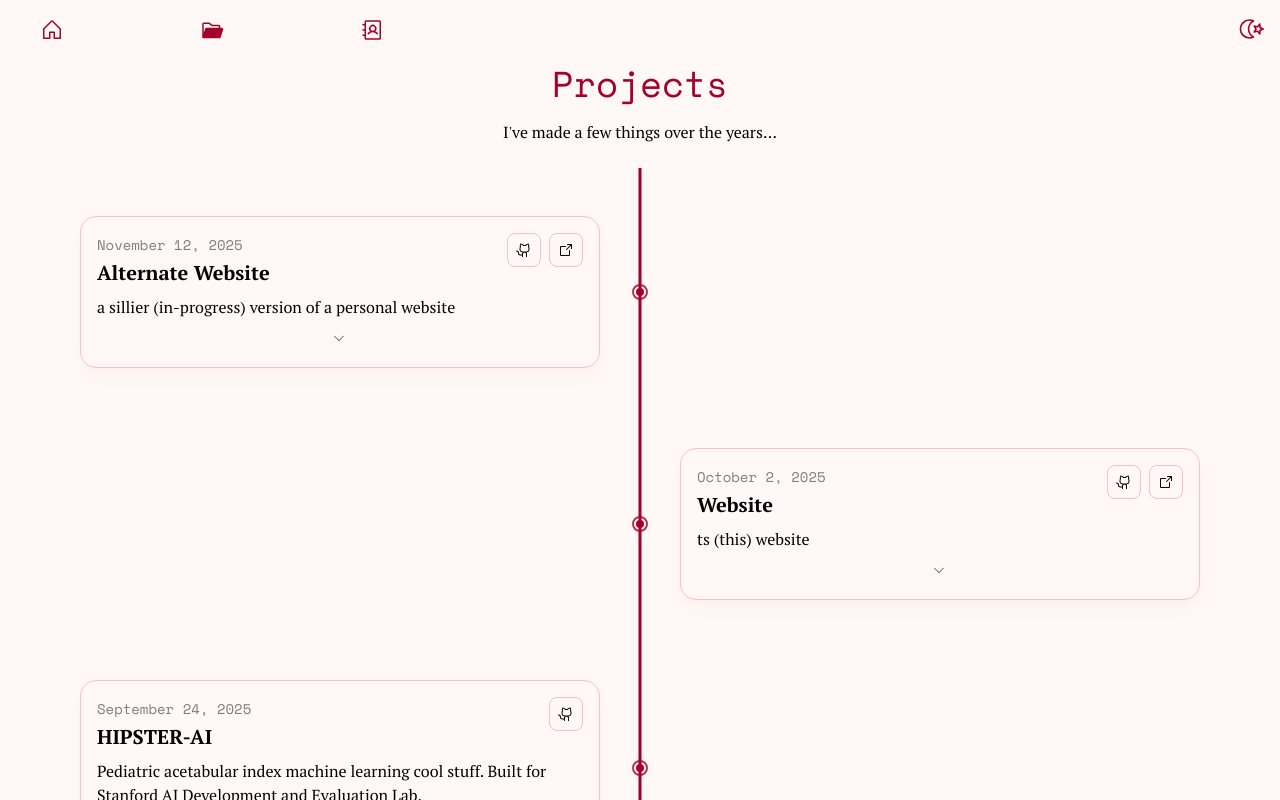
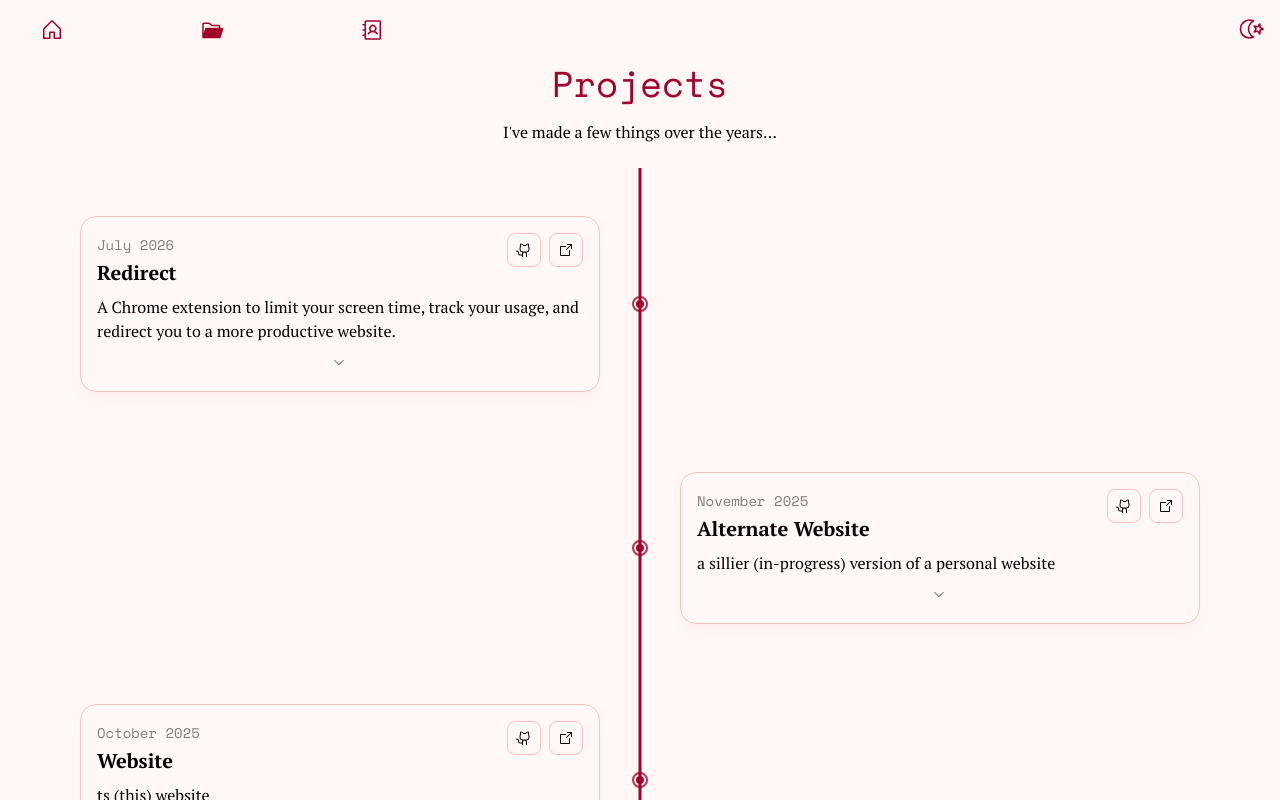
Before and after one commit to alaramartin/website, a Next.js app: page /projects in a window 1280 px wide. Shown: the top 800 px of the page. Built offline with nearby package versions, Linux system fonts and the light colour scheme; no server answers; a web font is replaced by a local one.

Commit message:
updated projects to include redirect (download my chrome extension btw)

```diff
--- a/app/data/info.ts
+++ b/app/data/info.ts
@@ -22,8 +22,9 @@ export type ProjectInfo = {
     description: string;
     notes?: string[];
     tags: string[];
-    year: number;
-    // hardcoded; mostly the github repo created_at date
+    // hardcoded; mostly the github repo created_at date, month precision only (YYYY-MM)
+    // list entries in chronological order within the same month so the stable
+    // sort in projects/page.tsx keeps them correctly ordered on ties
     date: string;
 };
 
@@ -38,8 +39,7 @@ export const projects: ProjectInfo[] = [
             "View Python pickle (.pkl) files directly in the VS Code editor, quickly and safely.",
         notes: ["15000+ users :)"],
         tags: ["TypeScript", "Python", "VS_Code_API", "HTMLCSS", "JavaScript"],
-        year: 2025,
-        date: "2025-08-06T21:48:22Z",
+        date: "2025-08",
     },
     {
         name: "DICOM Viewer",
@@ -50,8 +50,7 @@ export const projects: ProjectInfo[] = [
             "View DICOM images and edit metadata side-by-side, right in your VS Code editor.",
         notes: ["1000+ users :)", "first vscode extension"],
         tags: ["TypeScript", "JavaScript", "VS_Code_API", "HTMLCSS"],
-        year: 2025,
-        date: "2025-08-20T22:02:34Z",
+        date: "2025-08",
     },
     {
         name: "AP Score Reveal",
@@ -68,8 +67,7 @@ export const projects: ProjectInfo[] = [
             "HTMLCSS",
             "TailwindCSS",
         ],
-        year: 2025,
-        date: "2025-07-13T21:21:09Z",
+        date: "2025-07",
     },
     {
         name: "HIPSTER-AI",
@@ -79,9 +77,8 @@ export const projects: ProjectInfo[] = [
             "Pediatric acetabular index machine learning cool stuff. Built for Stanford AI Development and Evaluation Lab.",
         notes: ["deployment in progress", "0.98mm MPJPE", "resnet-50 backbone, faster-rcnn-based keypoint detection model"],
         tags: ["PyTorch", "Python", "Git"],
-        year: 2025,
         // private repo - estimate, adjust as needed
-        date: "2025-09-24T12:00:00Z",
+        date: "2025-09",
     },
     {
         name: "Website",
@@ -98,8 +95,7 @@ export const projects: ProjectInfo[] = [
             "HTMLCSS",
             "whimsy",
         ],
-        year: 2025,
-        date: "2025-10-02T02:02:29Z",
+        date: "2025-10",
     },
     {
         name: "Alternate Website",
@@ -116,8 +112,22 @@ export const projects: ProjectInfo[] = [
             "HTMLCSS",
             "whimsy",
         ],
-        year: 2025,
-        date: "2025-11-12T07:59:34Z",
+        date: "2025-11",
+    },
+    {
+        name: "Redirect",
+        githubLink: "https://github.com/alaramartin/redirect",
+        href: "https://chromewebstore.google.com/detail/redirect-rerouting-your-s/codaengcdkfgecfakjdpclppcpnmoglh",
+        description: "A Chrome extension to limit your screen time, track your usage, and redirect you to a more productive website.",
+        notes: ["try it out"],
+        tags: [
+            "React",
+            "TailwindCSS",
+            "TypeScript",
+            "HTMLCSS",
+            "Chrome_API",
+        ],
+        date: "2026-07",
     },
 ];
 
--- a/app/page.tsx
+++ b/app/page.tsx
@@ -55,7 +55,7 @@ const proofs: Record<string, ReactNode> = {
                                     githubLink={project.githubLink}
                                     href={project.href}
                                     description={project.miniDescription!}
-                                    year={project.year}
+                                    year={new Date(project.date).getUTCFullYear()}
                                     tags={project.tags}
                                 />
                                 {index !== miniProjects.length - 1 && (
--- a/app/projects/components/Project.tsx
+++ b/app/projects/components/Project.tsx
@@ -21,7 +21,7 @@ interface ProjectProps {
     date?: string;
 }
 
-const DEFAULT_DATE = "August 23, 2025";
+const DEFAULT_DATE = "August 2025";
 
 function formatDateString(dateStr: string): string {
     if (dateStr == "DEFAULT") {
@@ -32,7 +32,6 @@ function formatDateString(dateStr: string): string {
             timeZone: "UTC",
             year: "numeric",
             month: "long",
-            day: "numeric",
         });
     }
 }
--- a/app/projects/page.tsx
+++ b/app/projects/page.tsx
@@ -5,7 +5,9 @@ import Timeline from "./components/Timeline";
 import { projects } from "@/app/data/info";
 import TextScramble from "../components/TextScramble";
 
-// newest -> oldest, top to bottom (reverse chronological)
+// newest -> oldest, top to bottom (reverse chronological). dates are only
+// month precision (YYYY-MM), so entries within the same month rely on the
+// stable sort preserving their order in the `projects` array (see info.ts)
 const sortedProjects = [...projects].sort(
     (a, b) => new Date(b.date).getTime() - new Date(a.date).getTime(),
 );
```
